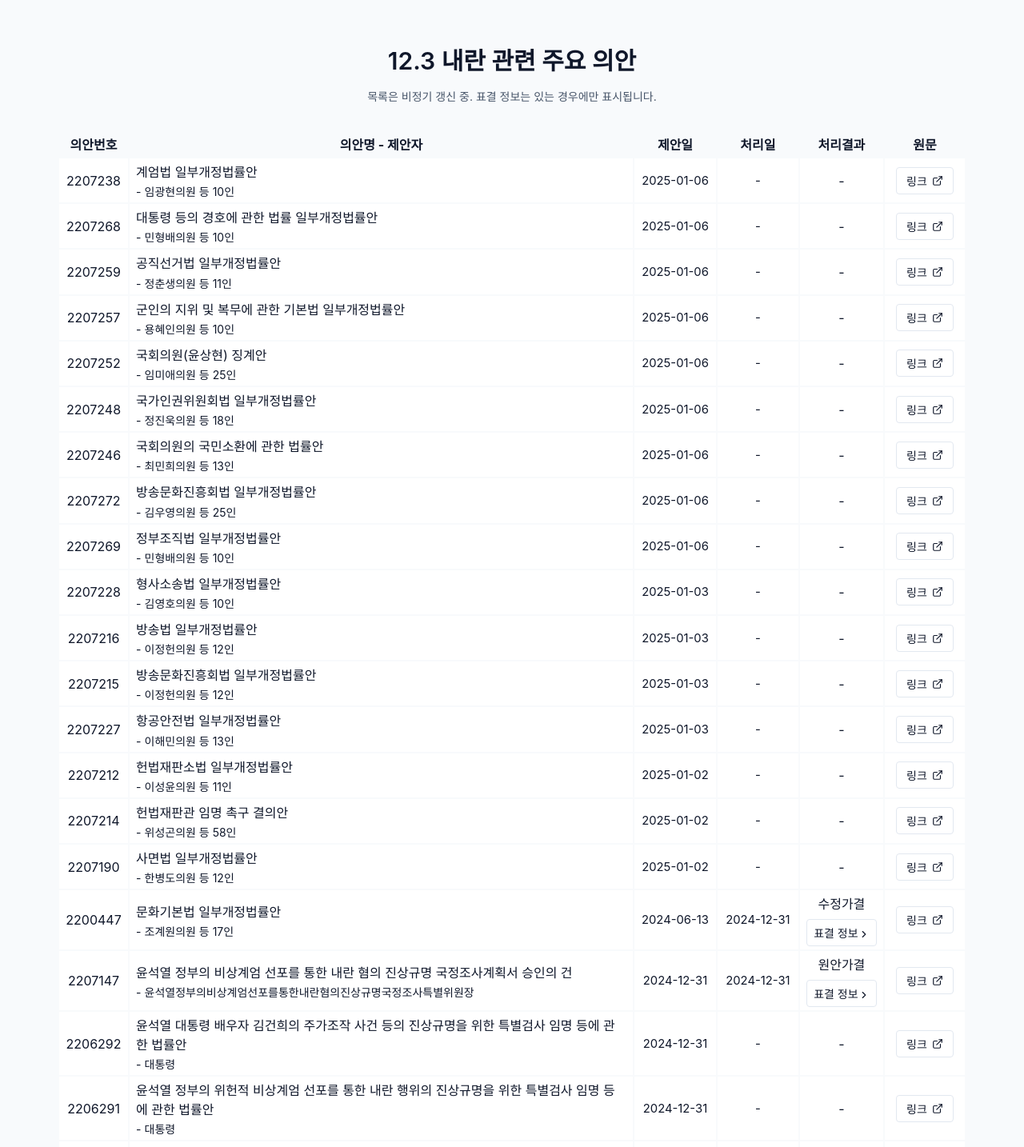
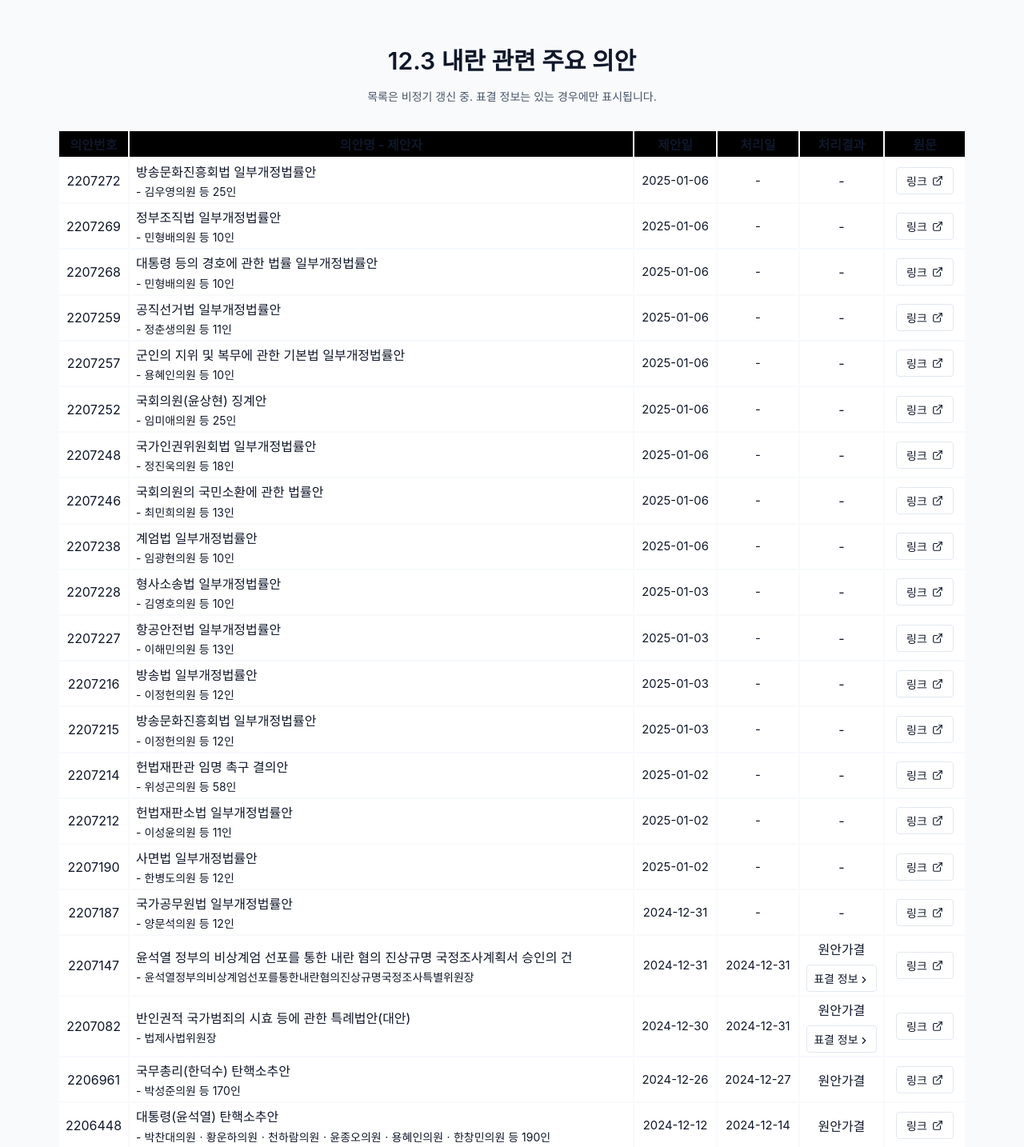
Before and after one commit to masizanet/after123, a Next.js app: page / in a window 1280 px wide. Shown: the top 1434 px of the page at 80% size. Built offline with nearby package versions, Linux system fonts and the light colour scheme; a web font is replaced by a local one.

Commit message:
change sort

```diff
--- a/src/components/BillList.module.css
+++ b/src/components/BillList.module.css
@@ -1,11 +1,21 @@
 .scrollWrap {
-  overflow-x: auto;
+  .tableContainer {
+    position: relative;
+    overflow: auto;
+    height: 90vh; /* 또는 원하는 높이 */
+  }
 }
 .list {
   display: table;
   min-width: 800px;
   margin: 0;
   padding: 0;
+}
+.list thead {
+  position: sticky;
+  top: 0;
+  background-color: #000; /* 또는 원하는 배경색 */
+  z-index: 1;
 }
 .list th, .list td {
   padding: .25rem .5rem;
--- a/src/components/BillList.tsx
+++ b/src/components/BillList.tsx
@@ -38,8 +38,10 @@ export function BillList({ bills }: BillListProps) {
           </tr>
         </thead>
         <tbody>
-          {bills.map((bill) => {
-            const hasVoteResult = bill.hasVoteResult && bill.BILL_NO !== '2206205';
+          {[...bills].sort((a, b) => {
+              return b.BILL_NO.localeCompare(a.BILL_NO)
+            }).map((bill) => {
+            const hasVoteResult = bill.hasVoteResult;
             const party = extractPartyFromPPSR(bill.PPSR);
 
             return (
```
Also changed, not shown: src/constants/bills.json (+6 -1 lines).
